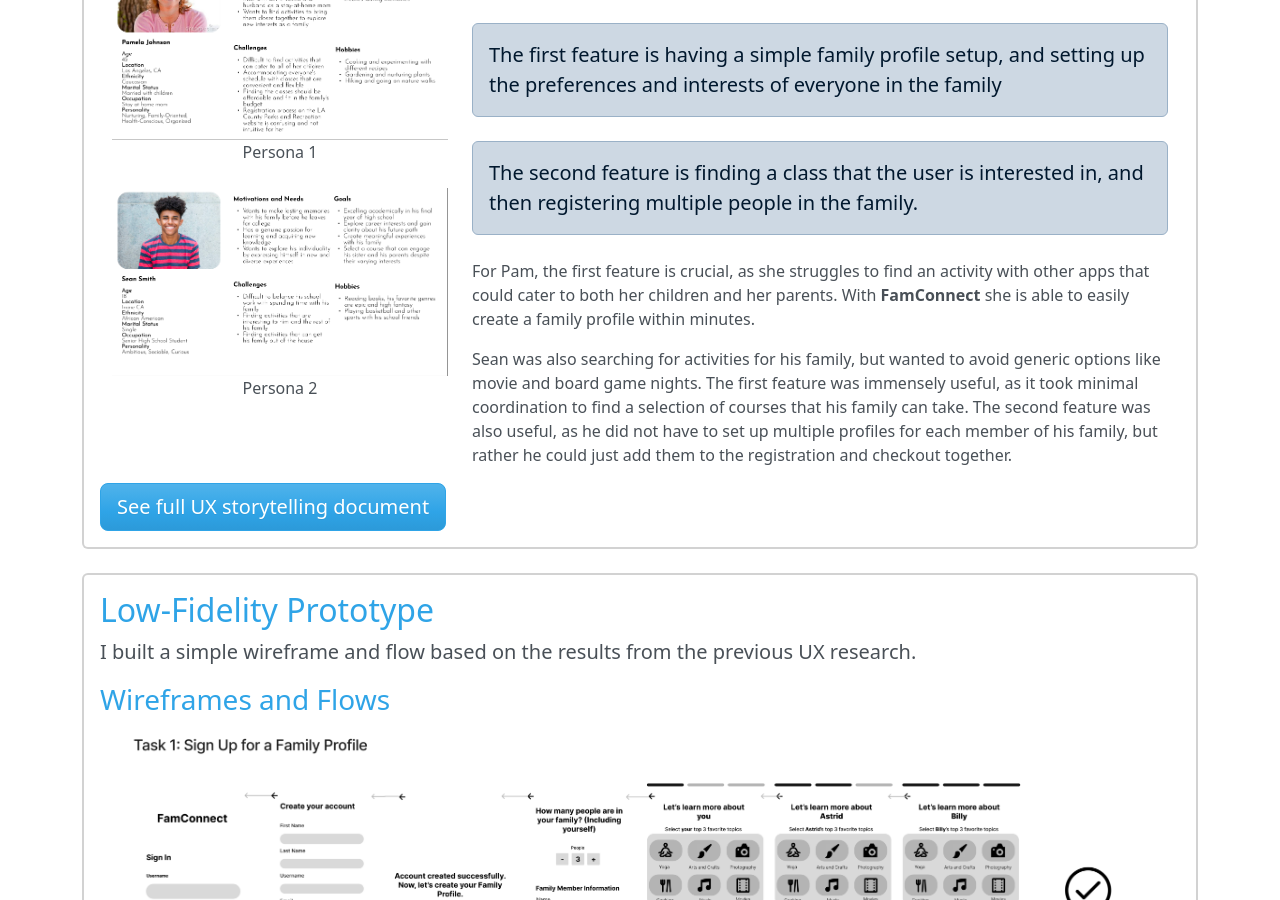
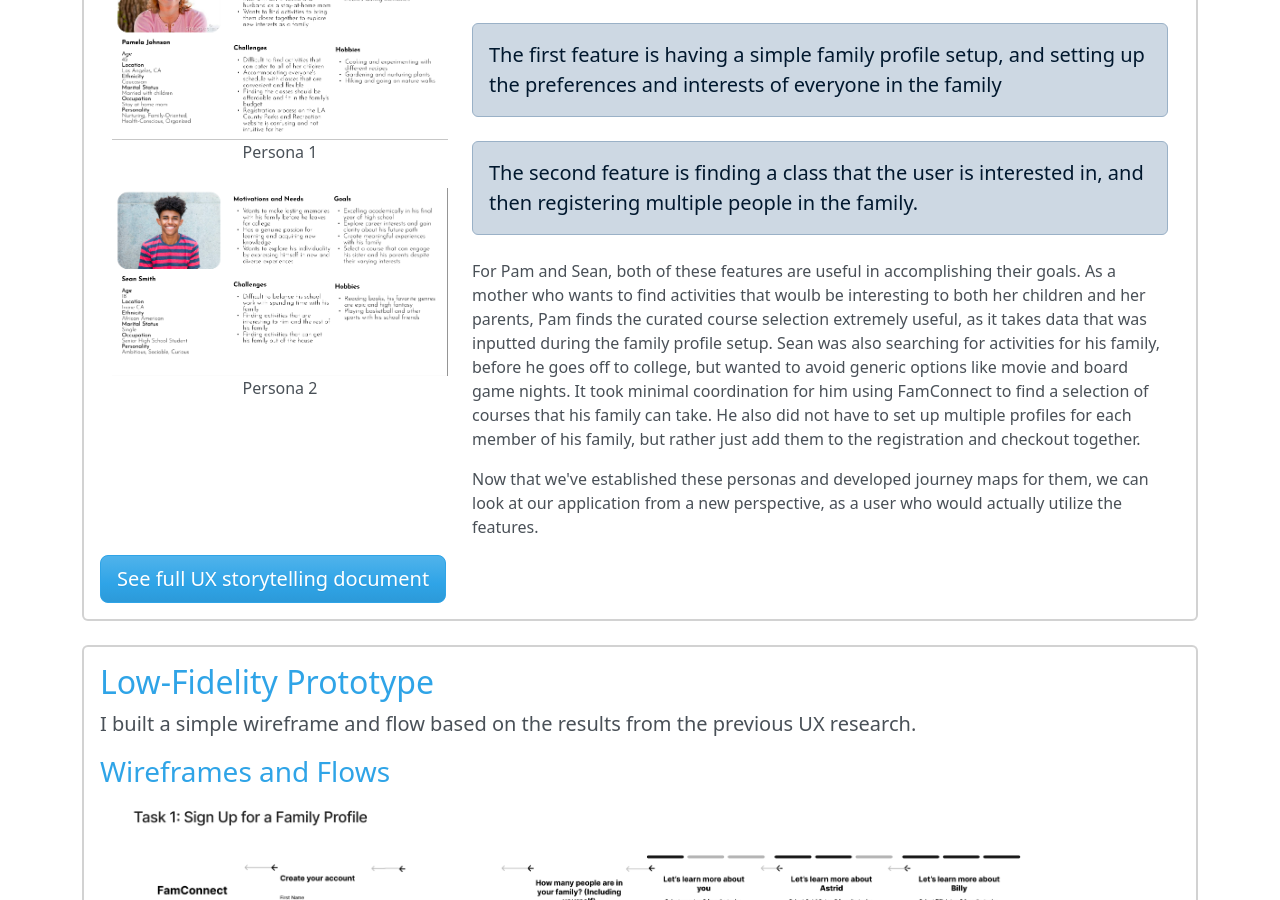
Before and after one commit to tylerhjyoun/DH110, a Jekyll site: the page ASSIGNMENT08/index.html, which Jekyll copies as it is, in a window 1280 px wide and 900 px high, scrolled down 2684 px. Built offline with Jekyll 4.4.1, drawn with Linux system fonts in a browser that asks for light colours.

Commit message:
Update index.html

```diff
--- a/ASSIGNMENT08/index.html
+++ b/ASSIGNMENT08/index.html
@@ -197,18 +197,22 @@
             multiple people in the family. </div>
 
           <p>
-          For Pam, the first feature is crucial, as she struggles to find an activity with other apps that
-          could cater to both her children and her parents. With <b> FamConnect </b> she is able to
-          easily create a family profile within minutes.
-          </p>
-          <p>
-          Sean was also searching for activities for his family, but wanted to avoid generic options like
-          movie and board game nights. The first feature was immensely useful, as it took minimal coordination
-          to find a selection of courses that his family can take. The second feature was also useful,
-          as he did not have to set up multiple profiles for each member of his family, but rather he
-            could just add them to the registration and checkout together.
+          For Pam and Sean, both of these features are useful in accomplishing their goals. As a mother who wants
+            to find activities that woulb be interesting to both her children and her parents, Pam finds the curated
+            course selection extremely useful, as it takes data that was inputted during the family profile setup.
+
+            Sean was also searching for activities for his family, before he goes off to college,
+            but wanted to avoid generic options like
+         movie and board game nights. It took minimal coordination for him using FamConnect
+          to find a selection of courses that his family can take.
+            He also did not have to set up multiple profiles for each member of his family, but rather just add them to
+            the registration and checkout together.
           </p>
 
+          <p>
+            Now that we've established these personas and developed journey maps for them, we can look at our application
+            from a new perspective, as a user who would actually utilize the features.
+          </p>
 
         </div>
       </div>
```
